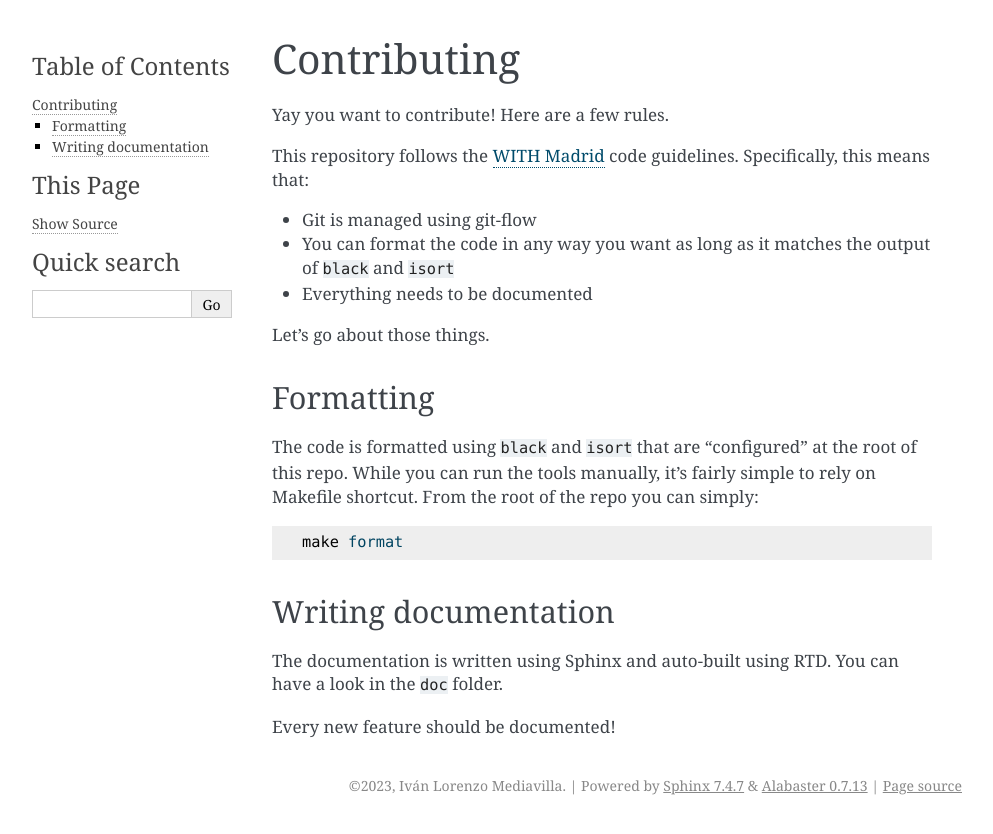
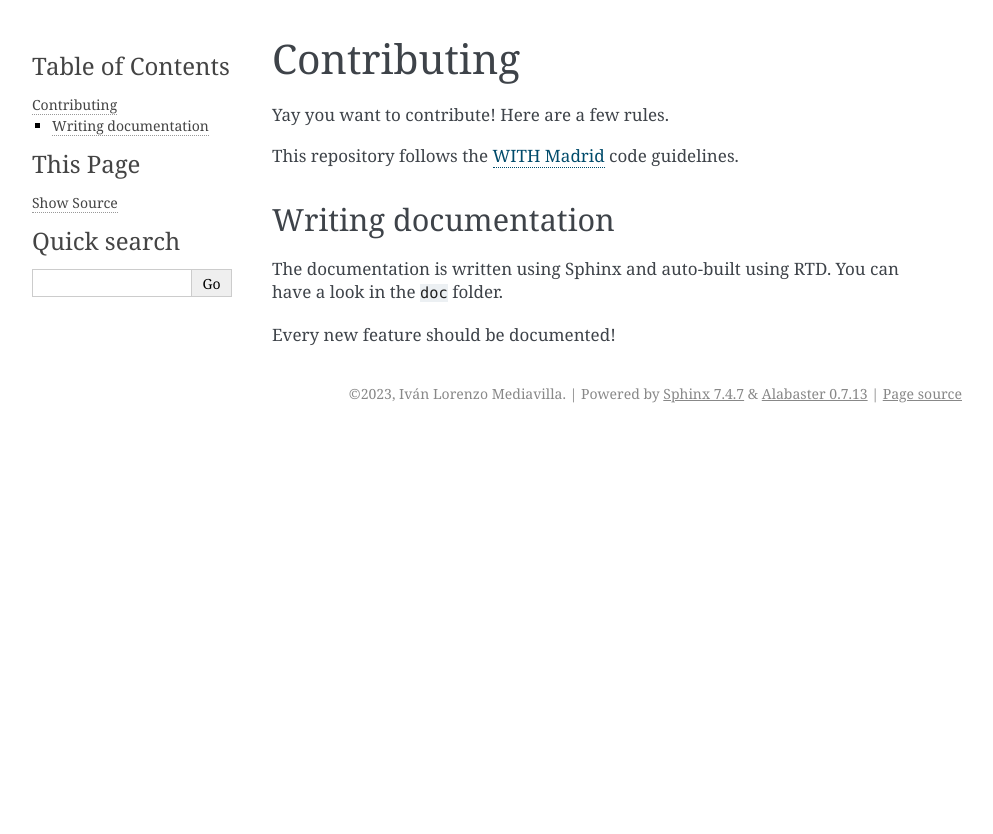
Before and after one commit to ModelW/axios-ts, a Sphinx documentation site: the page built from doc/source/contributing.md, in a window 1280 px wide. Shown: the top 834 px of the page, without its empty margins (148-1141 px from the left). Built offline with Sphinx 7.4.7, drawn with Linux system fonts in a browser that asks for light colours.

Commit message:
corrected contibuting part

````diff
--- a/doc/source/contributing.md
+++ b/doc/source/contributing.md
@@ -3,24 +3,7 @@
 Yay you want to contribute! Here are a few rules.
 
 This repository follows the [WITH Madrid](https://code.with-madrid.com/) code
-guidelines. Specifically, this means that:
-
-- Git is managed using git-flow
-- You can format the code in any way you want as long as it matches the output
-  of `black` and `isort`
-- Everything needs to be documented
-
-Let's go about those things.
-
-## Formatting
-
-The code is formatted using `black` and `isort` that are "configured" at the
-root of this repo. While you can run the tools manually, it's fairly simple to
-rely on Makefile shortcut. From the root of the repo you can simply:
-
-```
-make format
-```
+guidelines.
 
 ## Writing documentation
 
````
